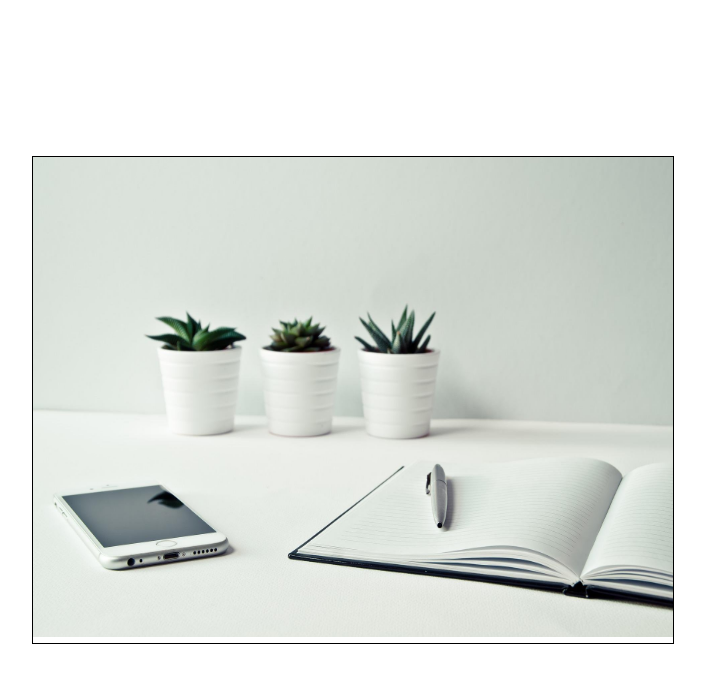
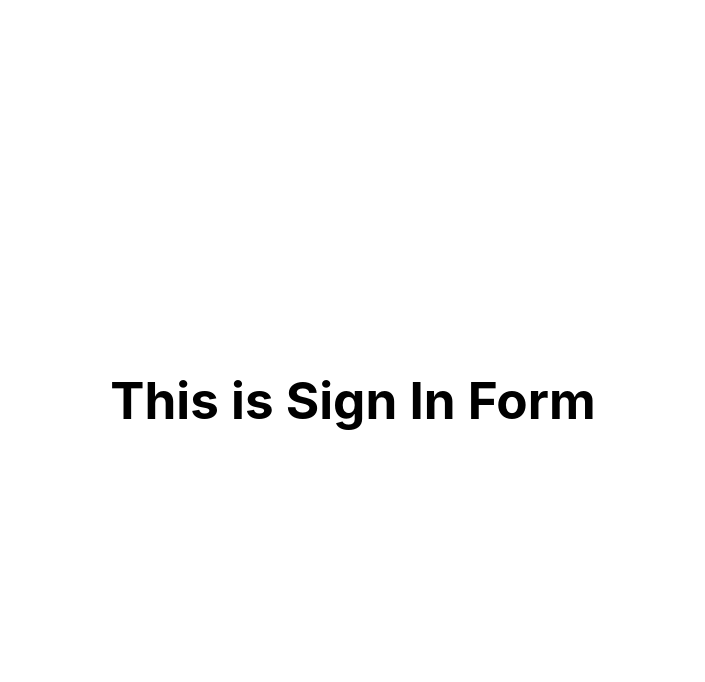
Before and after one commit to pandurang-sadgir/react-concepts, a React (Vite) app in the folder React-Concepts/: page / in a window 1280 px wide. Shown: the top 682 px of the page, without its empty margins (287-992 px from the left). Built offline with nearby package versions, Linux system fonts and the light colour scheme.

Commit message:
conditional rendering

```diff
--- /dev/null
+++ b/React-Concepts/src/3.Conditional_Rendering/Condition.jsx
@@ -0,0 +1,41 @@
+// Note: if condition not allowed inside jsx
+// Instead you will use ternary or logical && operator.
+
+export default function Condition() {
+  let isValidUser = true;
+//   let component ;
+//1.  Using if condition
+//   if (isValidUser) {
+//     // console.log(<SignIn />);
+//     component = <SignIn />;
+//   } else {
+//     component = <SignUp />;
+//   }
+//   return component;
+
+// return (
+//     isValidUser? (<SignIn/>):<SignUp/>
+// )
+return (
+    <>
+
+        {isValidUser && <SignIn/>}
+        {!isValidUser && <SignUp/>}
+    </>
+)
+}
+
+const SignIn = () => {
+  return (
+    <div>
+      <h1>This is Sign In Form</h1>
+    </div>
+  );
+};
+const SignUp = () => {
+  return (
+    <div>
+      <h1>This is Sign Up Form </h1>
+    </div>
+  );
+};
--- a/React-Concepts/src/App.jsx
+++ b/React-Concepts/src/App.jsx
@@ -4,11 +4,12 @@ import "./App.css";
 // import NestingComponent from "./1.Component/NestingComponent";
 // import Jsx from "./2.Jsx/Jsx";
 // import AddingStyle from "./2.Jsx/AddingStyle";
-
-import DisplayingData from "./2.Jsx/DisplayingData";
+// import DisplayingData from "./2.Jsx/DisplayingData";
+import Condition from "./3.Conditional_Rendering/Condition";
 
 function App() {
-  return <DisplayingData/>;
+  return <Condition />;
+
 }
 
 export default App;
--- a/React-Concepts/src/index.css
+++ b/React-Concepts/src/index.css
@@ -4,7 +4,7 @@
   font-weight: 400;
 
   color-scheme: light dark;
-  color: rgba(255, 255, 255, 0.87);
+  /* color: rgba(255, 255, 255, 0.87); */
   /* background-color: #242424; */
 
   font-synthesis: none;
```
